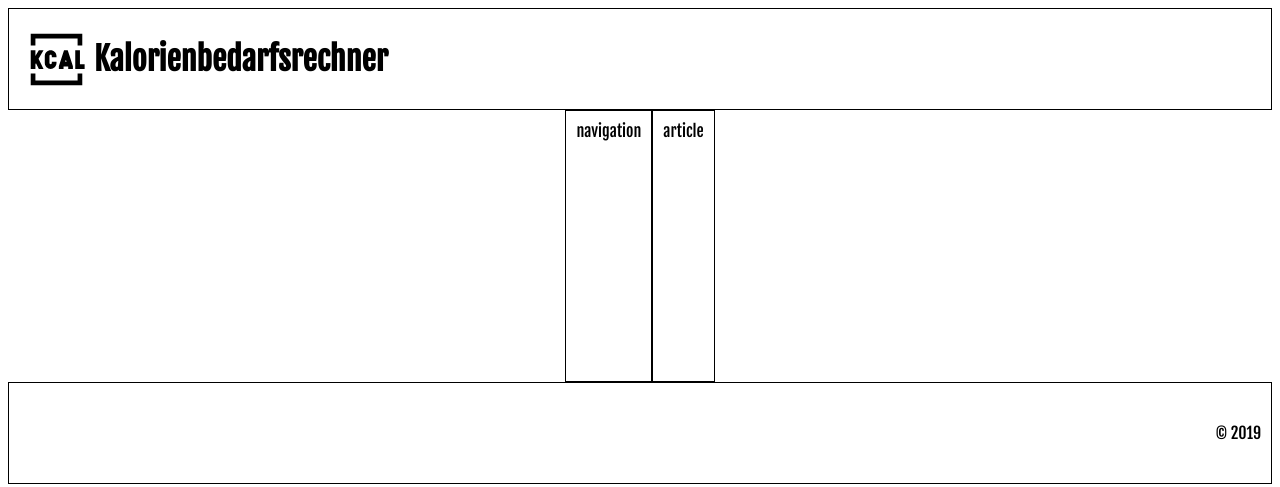
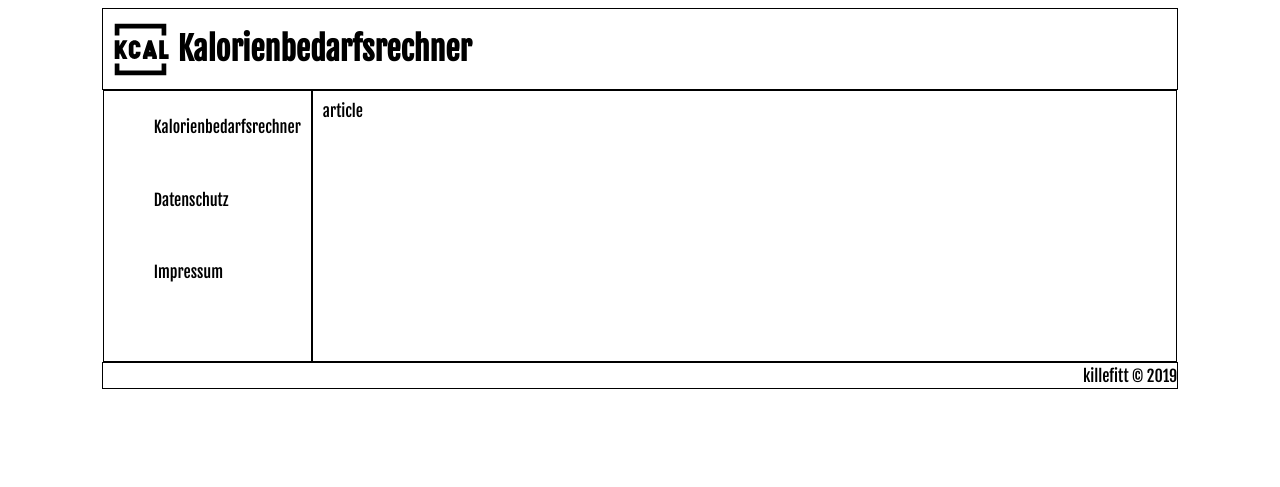
Before and after one commit to Killefitt/Kalorienbedarfsrechner, a plain HTML site: page index.html in a window 1280 px wide. Drawn offline with Linux system fonts and the light colour scheme.

Commit message:
nothing really changed some styling done

```diff
--- a/defaults/default.css
+++ b/defaults/default.css
@@ -8,10 +8,9 @@ body {
 }
 header {
   display: flex;
-  flex-basis: 100%;
+  flex-basis: 85%;
   height: 80px;
   align-items: center;
-  padding: 10px;
   border: 1px solid;
 }
 #kcal_image {
@@ -20,16 +19,15 @@ header {
 }
 footer {
   display: flex;
-  flex-basis: 100%;
-  height: 80px;
+  flex-basis: 85%;
+  height: 25px;
   justify-content: flex-end;
   align-items: center;
-  padding: 10px;
   border: 1px solid;
 }
 #content {
   display: flex;
-  flex-wrap: nowrap;
+  flex-basis: 85%;
 }
 #nav {
   display: flex;
@@ -38,10 +36,26 @@ footer {
   padding: 10px;
   border: 1px solid;
 }
+#navmenu {
+  display: flex;
+  flex-wrap: wrap;
+  list-style-type: none;
+}
+#navlistitem {
+  flex-basis: 100%;
+}
 #article {
   display: flex;
-  flex-basis: 70%;
+  flex-grow: 1;
   min-height: 250px;
   padding: 10px;
   border: 1px solid;
 }
+a {
+  text-decoration: none;
+  color: black;
+}
+a:hover {
+  background-color: rgb(61, 59, 71);
+  color: white;
+}
--- a/index.html
+++ b/index.html
@@ -14,13 +14,17 @@
     </header>
     <div id="content">
       <div id="nav">
-        navigation
+        <ul id="navmenu">
+          <li id="navlistitem"><a href="#">Kalorienbedarfsrechner</a></li>
+          <li id="navlistitem"><a href="#">Datenschutz</a></li>
+          <li id="navlistitem"><a href="#">Impressum</a></li>
+        </ul>
       </div>
       <div id="article">
         article
       </div>
     </div>
-    <footer>&copy; 2019</footer>
+    <footer>killefitt &copy; 2019</footer>
   </body>
   <script type="text/javascript" src="defaults/default.js"></script>
 </html>
```
